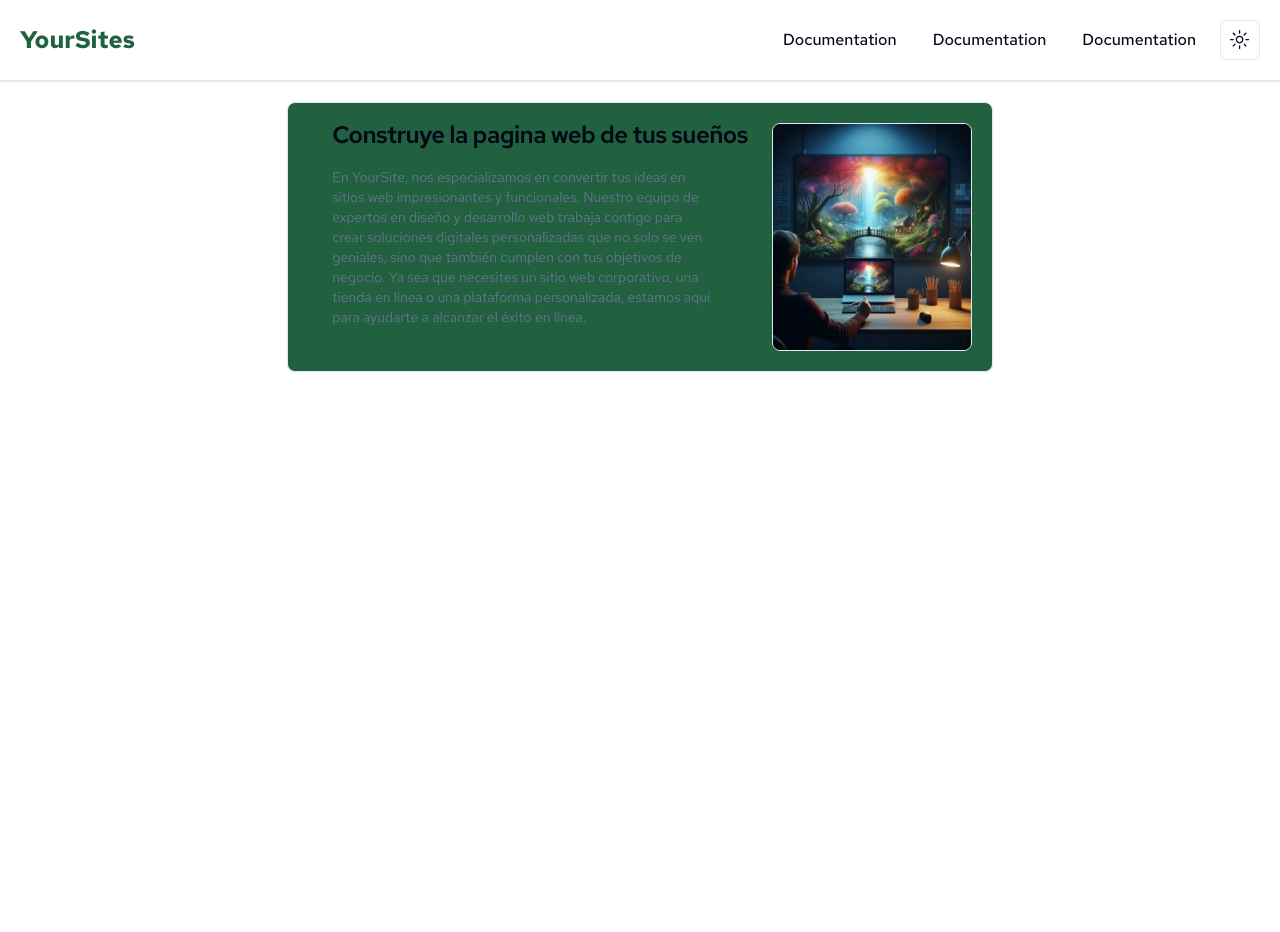
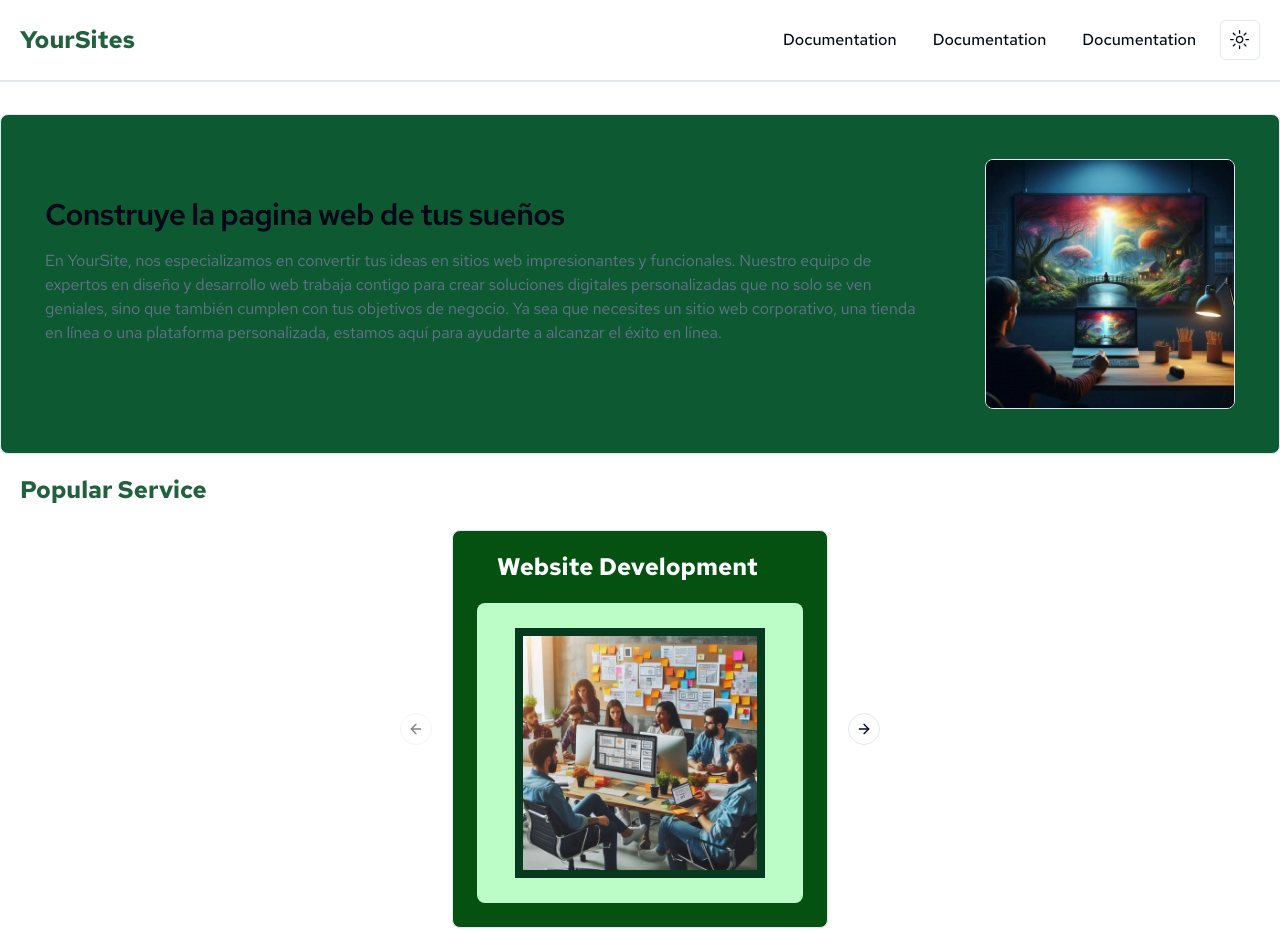
Before and after one commit to Everjr18/YourSites, a Next.js app in the folder frontend/: page / in a window 1280 px wide. Before the commit the page ends 800 px from the top, so only its background shows below. Built offline with nearby package versions, Linux system fonts and the light colour scheme.

Commit message:
add carousel

```diff
--- a/frontend/app/page.tsx
+++ b/frontend/app/page.tsx
@@ -1,9 +1,11 @@
 import Hero from "@/components/hero/hero";
+import PopularService from "@/components/popularservice/popularService";
 
 export default function Home() {
 	return (
-		<main className="p-5">
+		<main className="">
 			<Hero />
+			<PopularService />
 		</main>
 	);
 }
--- a/frontend/components/hero/hero.tsx
+++ b/frontend/components/hero/hero.tsx
@@ -7,13 +7,13 @@
 } from "@/components/ui/card";
 export default function Hero() {
 	return (
-		<section className="flex items-center justify-center  ">
-			<Card className="flex flex-row p-5 bg-[#216140] ">
+		<section className="flex items-center justify-center ">
+			<Card className="flex flex-col items-center md:flex-row bg-[#0d5932] p-5">
 				<CardContent className="flex flex-col">
 					<CardTitle className="mb-5">
 						Construye la pagina web de tus sueños
 					</CardTitle>
-					<CardDescription className="w-96">
+					<CardDescription className="max-w-[1000px]">
 						En YourSite, nos especializamos en convertir tus ideas en sitios web
 						impresionantes y funcionales. Nuestro equipo de expertos en diseño y
 						desarrollo web trabaja contigo para crear soluciones digitales
@@ -24,11 +24,11 @@
 					</CardDescription>
 				</CardContent>
 				<Image
-					className="border rounded-lg "
+					className="border rounded-lg w-full md:max-w-[250px] h-[250px] m-6 "
 					src="/hero.webp"
 					alt="hero"
-					width={200}
-					height={200}
+					width={230}
+					height={230}
 				/>
 			</Card>
 		</section>
--- a/frontend/components/nav/navMain.tsx
+++ b/frontend/components/nav/navMain.tsx
@@ -4,7 +4,7 @@
 
 export default function NavMain() {
 	return (
-		<section className="flex flex-row justify-between items-center  border-b-2 border-[05562C] p-5">
+		<section className="flex flex-row justify-between items-center mb-8  border-b-2 border-[05562C] p-5">
 			<Link href="/">
 				<h1 className="font-bold text-[#216140] text-2xl">YourSites</h1>
 			</Link>
--- /dev/null
+++ b/frontend/components/popularservice/popularService.tsx
@@ -0,0 +1,67 @@
+import { Card, CardContent } from "@/components/ui/card";
+import {
+	Carousel,
+	CarouselContent,
+	CarouselItem,
+	CarouselNext,
+	CarouselPrevious,
+} from "@/components/ui/carousel";
+import Image from "next/image";
+export default function PopularService() {
+	const data = [
+		{
+			id: "1",
+			title: "Website Development",
+			cardstyle: "bg-[#045111]",
+			roundedstyle: "bg-[#BCFCC7]",
+			image: "/websitedevelopment.webp",
+			imagestyle: "bg-[#07391f]",
+		},
+		{
+			id: "2",
+			title: "Pasarela de pago",
+			cardstyle: "bg-[#750414]",
+			roundedstyle: "bg-[#F0C8C9]",
+			image: "/websitedevelopment.webp",
+			imagestyle: "bg-[#910E20]",
+		},
+	];
+	return (
+		<section>
+			<h4 className="font-bold text-[#216140] text-2xl p-5">Popular Service</h4>
+			<div className="flex items-center justify-center flex-col">
+				<Carousel className="w-full max-w-sm">
+					<CarouselContent className="-ml-1">
+						{data.map((item) => (
+							<CarouselItem key={item.id} className="pl-1 ">
+								<div className="p-1">
+									<Card className={item.cardstyle}>
+										<CardContent>
+											<h5 className="font-bold text-white text-left text-2xl p-5">
+												{item.title}
+											</h5>
+
+											<div
+												className={`${item.roundedstyle} min-h-[300px] flex justify-center items-center rounded-lg`}
+											>
+												<Image
+													src={item.image}
+													alt="web development"
+													width="250"
+													height="200"
+													className={`${item.imagestyle} p-2`}
+												/>
+											</div>
+										</CardContent>
+									</Card>
+								</div>
+							</CarouselItem>
+						))}
+					</CarouselContent>
+					<CarouselPrevious />
+					<CarouselNext />
+				</Carousel>
+			</div>
+		</section>
+	);
+}
--- a/frontend/components/ui/card.tsx
+++ b/frontend/components/ui/card.tsx
@@ -1,6 +1,6 @@
-import * as React from "react"
+import * as React from "react";
 
-import { cn } from "@/lib/utils"
+import { cn } from "@/lib/utils";
 
 const Card = React.forwardRef<
 	HTMLDivElement,
@@ -10,12 +10,12 @@
 		ref={ref}
 		className={cn(
 			"rounded-lg border bg-card text-card-foreground shadow-sm",
-      className
+			className,
 		)}
 		{...props}
 	/>
-))
-Card.displayName = "Card"
+));
+Card.displayName = "Card";
 
 const CardHeader = React.forwardRef<
 	HTMLDivElement,
@@ -26,8 +26,8 @@
 		className={cn("flex flex-col space-y-1.5 p-6", className)}
 		{...props}
 	/>
-))
-CardHeader.displayName = "CardHeader"
+));
+CardHeader.displayName = "CardHeader";
 
 const CardTitle = React.forwardRef<
 	HTMLParagraphElement,
@@ -36,13 +36,13 @@
 	<h3
 		ref={ref}
 		className={cn(
-      "text-2xl font-semibold leading-none tracking-tight",
-      className
+			"text-3xl font-semibold leading-none tracking-tight",
+			className,
 		)}
 		{...props}
 	/>
-))
-CardTitle.displayName = "CardTitle"
+));
+CardTitle.displayName = "CardTitle";
 
 const CardDescription = React.forwardRef<
 	HTMLParagraphElement,
@@ -50,19 +50,19 @@
 >(({ className, ...props }, ref) => (
 	<p
 		ref={ref}
-    className={cn("text-sm text-muted-foreground", className)}
+		className={cn("text-md text-muted-foreground", className)}
 		{...props}
 	/>
-))
-CardDescription.displayName = "CardDescription"
+));
+CardDescription.displayName = "CardDescription";
 
 const CardContent = React.forwardRef<
 	HTMLDivElement,
 	React.HTMLAttributes<HTMLDivElement>
 >(({ className, ...props }, ref) => (
 	<div ref={ref} className={cn("p-6 pt-0", className)} {...props} />
-))
-CardContent.displayName = "CardContent"
+));
+CardContent.displayName = "CardContent";
 
 const CardFooter = React.forwardRef<
 	HTMLDivElement,
@@ -73,7 +73,14 @@
 		className={cn("flex items-center p-6 pt-0", className)}
 		{...props}
 	/>
-))
-CardFooter.displayName = "CardFooter"
+));
+CardFooter.displayName = "CardFooter";
 
-export { Card, CardHeader, CardFooter, CardTitle, CardDescription, CardContent }
+export {
+	Card,
+	CardHeader,
+	CardFooter,
+	CardTitle,
+	CardDescription,
+	CardContent,
+};
--- /dev/null
+++ b/frontend/components/ui/carousel.tsx
@@ -0,0 +1,262 @@
+"use client"
+
+import * as React from "react"
+import useEmblaCarousel, {
+  type UseEmblaCarouselType,
+} from "embla-carousel-react"
+import { ArrowLeft, ArrowRight } from "lucide-react"
+
+import { cn } from "@/lib/utils"
+import { Button } from "@/components/ui/button"
+
+type CarouselApi = UseEmblaCarouselType[1]
+type UseCarouselParameters = Parameters<typeof useEmblaCarousel>
+type CarouselOptions = UseCarouselParameters[0]
+type CarouselPlugin = UseCarouselParameters[1]
+
+type CarouselProps = {
+  opts?: CarouselOptions
+  plugins?: CarouselPlugin
+  orientation?: "horizontal" | "vertical"
+  setApi?: (api: CarouselApi) => void
+}
+
+type CarouselContextProps = {
+  carouselRef: ReturnType<typeof useEmblaCarousel>[0]
+  api: ReturnType<typeof useEmblaCarousel>[1]
+  scrollPrev: () => void
+  scrollNext: () => void
+  canScrollPrev: boolean
+  canScrollNext: boolean
+} & CarouselProps
+
+const CarouselContext = React.createContext<CarouselContextProps | null>(null)
+
+function useCarousel() {
+  const context = React.useContext(CarouselContext)
+
+  if (!context) {
+    throw new Error("useCarousel must be used within a <Carousel />")
+  }
+
+  return context
+}
+
+const Carousel = React.forwardRef<
+  HTMLDivElement,
+  React.HTMLAttributes<HTMLDivElement> & CarouselProps
+>(
+  (
+    {
+      orientation = "horizontal",
+      opts,
+      setApi,
+      plugins,
+      className,
+      children,
+      ...props
+    },
+    ref
+  ) => {
+    const [carouselRef, api] = useEmblaCarousel(
+      {
+        ...opts,
+        axis: orientation === "horizontal" ? "x" : "y",
+      },
+      plugins
+    )
+    const [canScrollPrev, setCanScrollPrev] = React.useState(false)
+    const [canScrollNext, setCanScrollNext] = React.useState(false)
+
+    const onSelect = React.useCallback((api: CarouselApi) => {
+      if (!api) {
+        return
+      }
+
+      setCanScrollPrev(api.canScrollPrev())
+      setCanScrollNext(api.canScrollNext())
+    }, [])
+
+    const scrollPrev = React.useCallback(() => {
+      api?.scrollPrev()
+    }, [api])
+
+    const scrollNext = React.useCallback(() => {
+      api?.scrollNext()
+    }, [api])
+
+    const handleKeyDown = React.useCallback(
+      (event: React.KeyboardEvent<HTMLDivElement>) => {
+        if (event.key === "ArrowLeft") {
+          event.preventDefault()
+          scrollPrev()
+        } else if (event.key === "ArrowRight") {
+          event.preventDefault()
+          scrollNext()
+        }
+      },
+      [scrollPrev, scrollNext]
+    )
+
+    React.useEffect(() => {
+      if (!api || !setApi) {
+        return
+      }
+
+      setApi(api)
+    }, [api, setApi])
+
+    React.useEffect(() => {
+      if (!api) {
+        return
+      }
+
+      onSelect(api)
+      api.on("reInit", onSelect)
+      api.on("select", onSelect)
+
+      return () => {
+        api?.off("select", onSelect)
+      }
+    }, [api, onSelect])
+
+    return (
+      <CarouselContext.Provider
+        value={{
+          carouselRef,
+          api: api,
+          opts,
+          orientation:
+            orientation || (opts?.axis === "y" ? "vertical" : "horizontal"),
+          scrollPrev,
+          scrollNext,
+          canScrollPrev,
+          canScrollNext,
+        }}
+      >
+        <div
+          ref={ref}
+          onKeyDownCapture={handleKeyDown}
+          className={cn("relative", className)}
+          role="region"
+          aria-roledescription="carousel"
+          {...props}
+        >
+          {children}
+        </div>
+      </CarouselContext.Provider>
+    )
+  }
+)
+Carousel.displayName = "Carousel"
+
+const CarouselContent = React.forwardRef<
+  HTMLDivElement,
+  React.HTMLAttributes<HTMLDivElement>
+>(({ className, ...props }, ref) => {
+  const { carouselRef, orientation } = useCarousel()
+
+  return (
+    <div ref={carouselRef} className="overflow-hidden">
+      <div
+        ref={ref}
+        className={cn(
+          "flex",
+          orientation === "horizontal" ? "-ml-4" : "-mt-4 flex-col",
+          className
+        )}
+        {...props}
+      />
+    </div>
+  )
+})
+CarouselContent.displayName = "CarouselContent"
+
+const CarouselItem = React.forwardRef<
+  HTMLDivElement,
+  React.HTMLAttributes<HTMLDivElement>
+>(({ className, ...props }, ref) => {
+  const { orientation } = useCarousel()
+
+  return (
+    <div
+      ref={ref}
+      role="group"
+      aria-roledescription="slide"
+      className={cn(
+        "min-w-0 shrink-0 grow-0 basis-full",
+        orientation === "horizontal" ? "pl-4" : "pt-4",
+        className
+      )}
+      {...props}
+    />
+  )
+})
+CarouselItem.displayName = "CarouselItem"
+
+const CarouselPrevious = React.forwardRef<
+  HTMLButtonElement,
+  React.ComponentProps<typeof Button>
+>(({ className, variant = "outline", size = "icon", ...props }, ref) => {
+  const { orientation, scrollPrev, canScrollPrev } = useCarousel()
+
+  return (
+    <Button
+      ref={ref}
+      variant={variant}
+      size={size}
+      className={cn(
+        "absolute  h-8 w-8 rounded-full",
+        orientation === "horizontal"
+          ? "-left-12 top-1/2 -translate-y-1/2"
+          : "-top-12 left-1/2 -translate-x-1/2 rotate-90",
+        className
+      )}
+      disabled={!canScrollPrev}
+      onClick={scrollPrev}
+      {...props}
+    >
+      <ArrowLeft className="h-4 w-4" />
+      <span className="sr-only">Previous slide</span>
+    </Button>
+  )
+})
+CarouselPrevious.displayName = "CarouselPrevious"
+
+const CarouselNext = React.forwardRef<
+  HTMLButtonElement,
+  React.ComponentProps<typeof Button>
+>(({ className, variant = "outline", size = "icon", ...props }, ref) => {
+  const { orientation, scrollNext, canScrollNext } = useCarousel()
+
+  return (
+    <Button
+      ref={ref}
+      variant={variant}
+      size={size}
+      className={cn(
+        "absolute h-8 w-8 rounded-full",
+        orientation === "horizontal"
+          ? "-right-12 top-1/2 -translate-y-1/2"
+          : "-bottom-12 left-1/2 -translate-x-1/2 rotate-90",
+        className
+      )}
+      disabled={!canScrollNext}
+      onClick={scrollNext}
+      {...props}
+    >
+      <ArrowRight className="h-4 w-4" />
+      <span className="sr-only">Next slide</span>
+    </Button>
+  )
+})
+CarouselNext.displayName = "CarouselNext"
+
+export {
+  type CarouselApi,
+  Carousel,
+  CarouselContent,
+  CarouselItem,
+  CarouselPrevious,
+  CarouselNext,
+}
--- a/frontend/package.json
+++ b/frontend/package.json
@@ -16,6 +16,7 @@
     "@radix-ui/react-slot": "^1.1.0",
     "class-variance-authority": "^0.7.0",
     "clsx": "^2.1.1",
+    "embla-carousel-react": "^8.1.8",
     "lucide-react": "^0.417.0",
     "next": "14.2.5",
     "next-themes": "^0.3.0",
```
Also changed, not shown: frontend/public/websitedevelopment.webp (added), 1 other file (tests, documents, lock files or other folders). Lines whose indentation alone changed are shown as unchanged.
